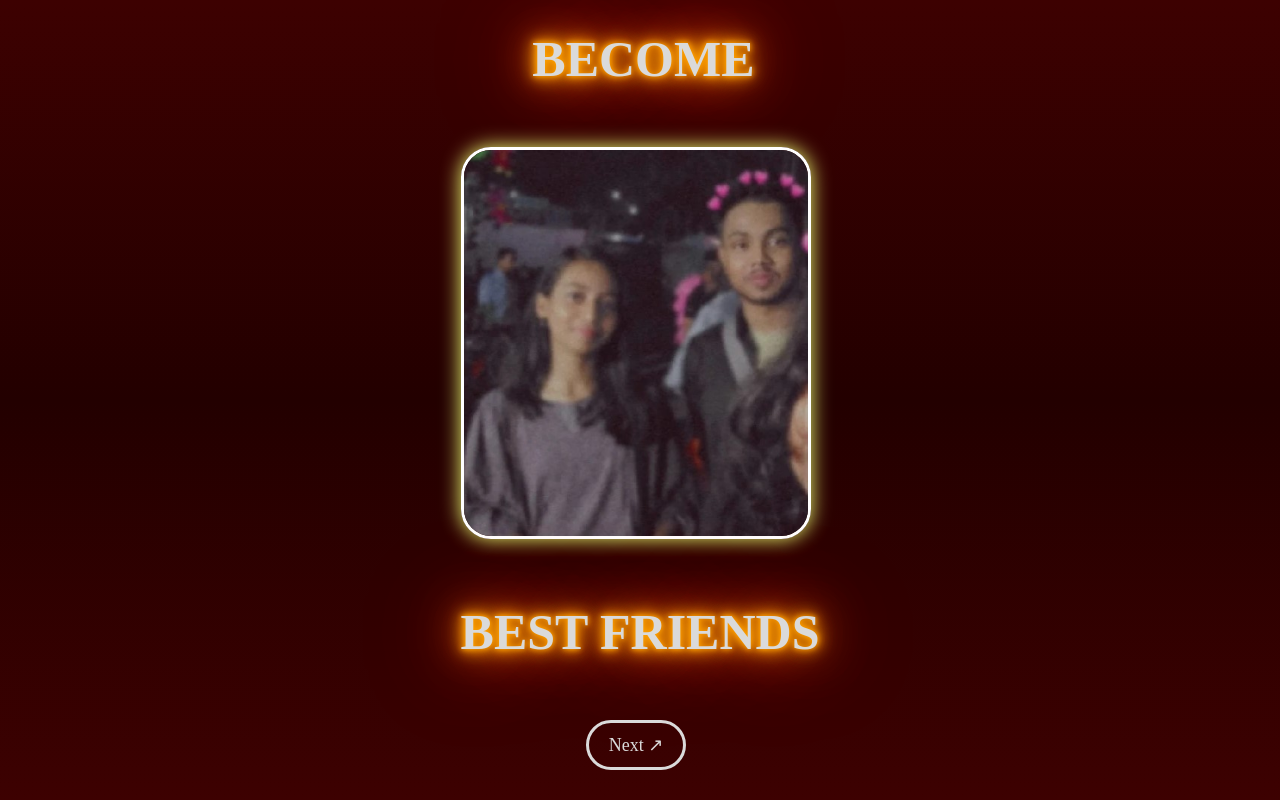
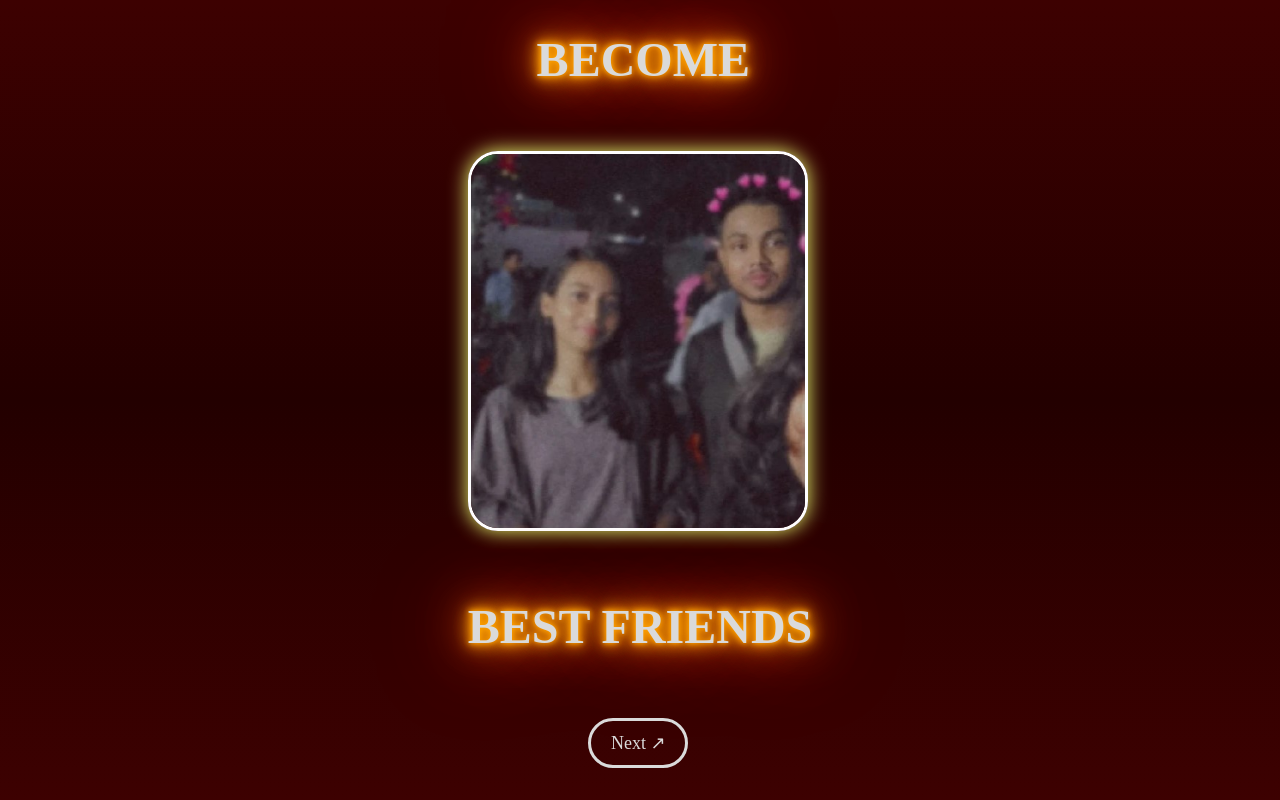
Before and after one commit to KIRA-L001/friends, a plain HTML site: page index2.html in a window 1280 px wide. Drawn offline with Linux system fonts and the light colour scheme.

Commit message:
Update style2.css

```diff
--- a/style2.css
+++ b/style2.css
@@ -14,13 +14,13 @@ html,body{
     background: linear-gradient(#3d0101, #230000, #3d0101);
 }
 .img img{
-    width: 350px;
+    width: 340px;
     border-radius: 30px;
     border: 3px solid #fff;
     box-shadow: 0px 0px 20px #ecff72;
 }
 h1{
-    font-size: 50px;
+    font-size: 48px;
     text-shadow: 0 0 5px #ffa500, 0 0 15px #ffa500, 0 0 20px #ffa500, 0 0 40px #ffa500, 0 0 60px #ff0000, 0 0 10px #ff8d00, 0 0 98px #ff0000;
 }
 .text1{
```
